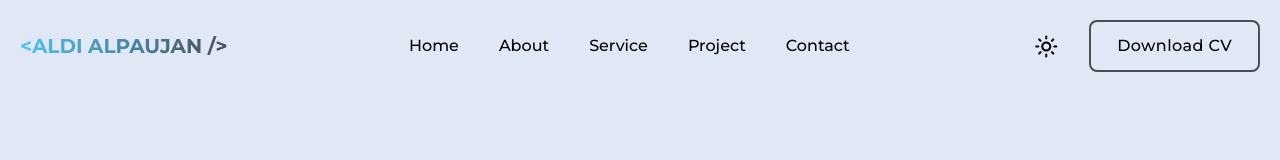
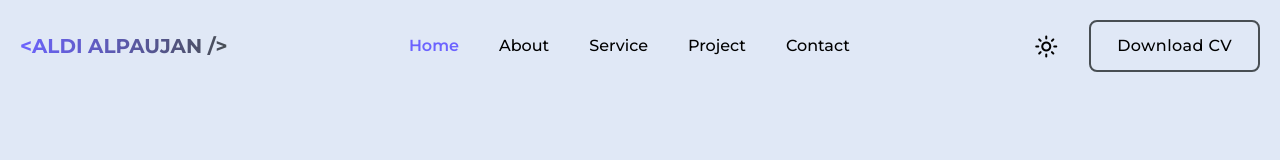
Before and after one commit to AldiAlpaujan/portfolio-with-react, a React (Vite) app: page / in a window 1280 px wide. Shown: the top 160 px of the page. Built offline with nearby package versions, Linux system fonts and the light colour scheme.

Commit message:
Create tampilan active menu

```diff
--- a/src/components/atom/Button/index.css
+++ b/src/components/atom/Button/index.css
@@ -5,7 +5,7 @@
 .button-primary {
   @apply text-base font-medium tracking-wide border-light-title rounded-lg
       hover:text-white hover:bg-primary hover:border-primary hover:shadow-lg
-      dark:border-primary dark:text-white dark:hover:bg-transparent dark:hover:border-primary
+      dark:border-primary dark:text-white dark:hover:bg-primary dark:hover:border-primary
       transition-all duration-200;
 }
 
--- a/src/components/atom/HeaderLogo/index.css
+++ b/src/components/atom/HeaderLogo/index.css
@@ -1,4 +1,8 @@
 .text-gradient {
-  @apply bg-clip-text text-transparent bg-gradient-to-r from-[#4FC3F7] to-[#484E53]
-  dark:bg-gradient-to-r dark:from-[#4FC3F7] dark:to-[#FFFFFF];
+  @apply bg-clip-text text-transparent bg-gradient-to-r from-primary to-[#484E53]
+  dark:bg-gradient-to-r dark:from-primary dark:to-[#FFFFFF];
 }
+
+.logo {
+  @apply cursor-pointer text-lg md:text-xl text-center font-bold text-gradient;
+}
--- a/src/components/atom/HeaderLogo/index.tsx
+++ b/src/components/atom/HeaderLogo/index.tsx
@@ -1,3 +1,4 @@
+/* eslint-disable react-hooks/exhaustive-deps */
 import { useContext, useEffect, useRef } from "react";
 import { BurgerMenuContext } from "../../../context/BurgerMenuContext";
 import "./index.css";
@@ -5,6 +6,7 @@ import "./index.css";
 const HeaderLogo = () => {
   const h1Ref = useRef<HTMLHeadingElement>(null);
   const { isOpen } = useContext(BurgerMenuContext)!;
+  const logo = "<ALDI ALPAUJAN />";
 
   useEffect(() => {
     if (isOpen) {
@@ -22,11 +24,11 @@ const HeaderLogo = () => {
 
   return (
     <div className="flex flex-col items-center">
-      <h1
-        ref={h1Ref}
-        className="cursor-pointer text-lg md:text-xl text-center font-bold text-gradient transition-all duration-300"
-      >
-        {"<ALDI ALPAUJAN />"}
+      <h1 ref={h1Ref} className="lg:hidden logo transition-all duration-300">
+        {logo}
+      </h1>
+      <h1 className="hidden lg:block logo transition-all duration-300">
+        {logo}
       </h1>
     </div>
   );
--- a/src/components/molecule/HeaderMenu/index.tsx
+++ b/src/components/molecule/HeaderMenu/index.tsx
@@ -1,9 +1,10 @@
 import { useContext, useEffect, useRef, useState } from "react";
 import { BurgerMenuContext } from "../../../context/BurgerMenuContext";
 import { menu } from "./data";
+import { ThemeContext } from "../../../context/ThemeContext";
+import { HeaderMenuContext } from "../../../context/HeaderMenuContext";
 import Button from "../../atom/Button";
 import ToggleThemeMode from "../../atom/ToggleThemeMode";
-import { ThemeContext } from "../../../context/ThemeContext";
 
 interface HeaderMenuProps {
   type: "mobile" | "desktop",
@@ -15,10 +16,13 @@ const HeaderMenu = ({ type }: HeaderMenuProps) => {
 
 const Mobile = () => {
   const dividerRef = useRef<HTMLDivElement>(null);
+  const { activeMenu, setActiveMenu } = useContext(HeaderMenuContext)!;
   const { isOpen, setIsOpen } = useContext(BurgerMenuContext)!;
   const { theme } = useContext(ThemeContext)!;
   const [menuOpacity, setMenuOpacity] = useState(0);
+  const [menuActiveOpacity, setMenuActiveOpacity] = useState(0);
   const [actionOpacity, setActionOpacity] = useState(0);
+  const [removeDelay, setRemoveDelay] = useState(false);
   const [top, setTop] = useState(15);
   let delay = 0;
 
@@ -32,17 +36,23 @@ const Mobile = () => {
     if (isOpen) {
       setTimeout(() => {
         setMenuOpacity(.7);
+        setMenuActiveOpacity(1);
         setActionOpacity(.9);
         setTop(0);
         dividerRef.current?.classList.add("scale-100");
         setTimeout(() => {
           dividerRef.current?.classList.remove("scale-0");
         }, 500);
+        setTimeout(() => {
+          setRemoveDelay(true);
+        }, 500);
       }, 300);
     } else {
+      setRemoveDelay(false);
+      dividerRef.current?.classList.remove("scale-100");
       dividerRef.current?.classList.add("scale-0");
-      dividerRef.current?.classList.remove("scale-100");
       setMenuOpacity(0);
+      setMenuActiveOpacity(0);
       setActionOpacity(0);
       setTop(-15);
       setTimeout(() => {
@@ -52,23 +62,32 @@ const Mobile = () => {
   }, [isOpen]);
 
   useEffect(() => {
+    setTimeout(() => {
+      setIsOpen(false);
+    }, 200);
+  }, [setIsOpen, activeMenu]);
+
+  useEffect(() => {
     setIsOpen(false);
   }, [setIsOpen, theme]);
 
   return (
-    <div className="mx-2 flex flex-col gap-8">
-      <ul className="flex flex-col gap-8">
+    <div className="mx-2 flex flex-col gap-7">
+      <ul className="flex flex-col gap-7">
         {menu.map((item) => (
           <li key={item.name}
-            className="text-white text-lg font-medium active:opacity-100 ease-in-out transition-all duration-500"
+            className="flex items-center gap-2 text-white text-lg font-medium active:opacity-100 ease-in-out transition-all duration-500"
             style={{
               position: "relative",
               top: `${top}px`,
-              opacity: menuOpacity,
-              transitionDelay: `${getDelay()}ms`,
+              opacity: item.name == activeMenu ? menuActiveOpacity : menuOpacity,
+              transitionDelay: removeDelay ? "0ms" : `${getDelay()}ms`,
             }}
           >
-            {item.name}
+            <div className={`${item.name == activeMenu ? "ml-2 w-[18px]" : "w-0"} h-[0.1px] bg-white rounded-lg transition-all duration-300`} />
+            <a onClick={() => setActiveMenu(item.name)}>
+              {item.name}
+            </a>
           </li>
         ))}
       </ul>
@@ -94,16 +113,18 @@ const Mobile = () => {
 }
 
 const Desktop = () => {
+  const { activeMenu, setActiveMenu } = useContext(HeaderMenuContext)!;
+
   return (
     <div className="hidden lg:block">
       <ul className="flex gap-7 xl:gap-10 2xl:gap-11">
         {menu.map((item) => (
-          <li key={item.name} className="
-          cursor-pointer text-black font-medium
-          dark:text-[#C1C1C1]
-          hover:font-semibold hover:text-primary dark:hover:text-primary
-          transition-all duration-300">
-            <a >{item.name} </a>
+          <li key={item.name} className={`
+            cursor-pointer ${item.name == activeMenu ? "text-secondary dark:text-primary font-semibold" : "text-black dark:text-[#C1C1C1]"} font-medium
+            hover:font-semibold  hover:text-secondary dark:hover:text-primary
+            transition-all duration-300`}
+          >
+            <a onClick={() => setActiveMenu(item.name)}>{item.name} </a>
           </li>
         ))}
       </ul>
--- a/src/components/organism/MobileMenu/index.tsx
+++ b/src/components/organism/MobileMenu/index.tsx
@@ -5,10 +5,10 @@ import "./index.css";
 
 const MobileMenu = () => {
   return (
-    <>
+    <div className="lg:hidden">
       <Overlay />
       <Menu />
-    </>
+    </div>
   );
 };
 
--- a/src/components/template/AppWrapper/index.tsx
+++ b/src/components/template/AppWrapper/index.tsx
@@ -1,4 +1,5 @@
 import BurgerMenuContextProvider from "../../../context/BurgerMenuContext";
+import HeaderMenuContextProvider from "../../../context/HeaderMenuContext";
 import ThemeContextProvider from "../../../context/ThemeContext";
 import Header from "../../organism/Header";
 import MobileMenu from "../../organism/MobileMenu";
@@ -13,11 +14,13 @@ const AppWrapper = (props: AppWrapperProps) => {
     <>
       <ThemeContextProvider>
         <BurgerMenuContextProvider>
-          <Header />
-          <main className="pt-[71px] md:pt-[81px] xl:pt-[93px]">
-            {children}
-          </main>
-          <MobileMenu />
+          <HeaderMenuContextProvider>
+            <Header />
+            <main className="pt-[71px] md:pt-[81px] xl:pt-[93px]">
+              {children}
+            </main>
+            <MobileMenu />
+          </HeaderMenuContextProvider>
         </BurgerMenuContextProvider>
       </ThemeContextProvider>
     </>
--- a/src/context/BurgerMenuContext/index.tsx
+++ b/src/context/BurgerMenuContext/index.tsx
@@ -18,14 +18,6 @@ const BurgerMenuContextProvider = ({ children }: { children: React.ReactNode })
     }
   }, [isOpen]);
 
-  useEffect(() => {
-    window.addEventListener("resize", () => {
-      if (window.innerWidth > 1024) {
-        setIsOpen(false);
-      }
-    });
-  }, []);
-
   return (
     <BurgerMenuContext.Provider value={{ isOpen, setIsOpen }}>
       {children}
--- /dev/null
+++ b/src/context/HeaderMenuContext/index.tsx
@@ -0,0 +1,20 @@
+import { createContext, useState } from "react";
+
+interface ProviderValue {
+  activeMenu: string;
+  setActiveMenu: (value: string) => void;
+}
+
+const HeaderMenuContext = createContext<ProviderValue | null>(null);
+const HeaderMenuContextProvider = ({ children }: { children: React.ReactNode }) => {
+  const [activeMenu, setActiveMenu] = useState<string>("Home");
+
+  return (
+    <HeaderMenuContext.Provider value={{ activeMenu, setActiveMenu }}>
+      {children}
+    </HeaderMenuContext.Provider>
+  );
+};
+
+export { HeaderMenuContext };
+export default HeaderMenuContextProvider;
--- a/tailwind.config.js
+++ b/tailwind.config.js
@@ -15,7 +15,8 @@ export default {
         Montserrat: ["Montserrat", "sans-serif"],
       },
       colors: {
-        primary: "#4FC3F7",
+        primary: "#6C63FF",
+        secondary: "#6C63FF",
         light: {
           title: "#484E53",
           body: "#484E53",
```
